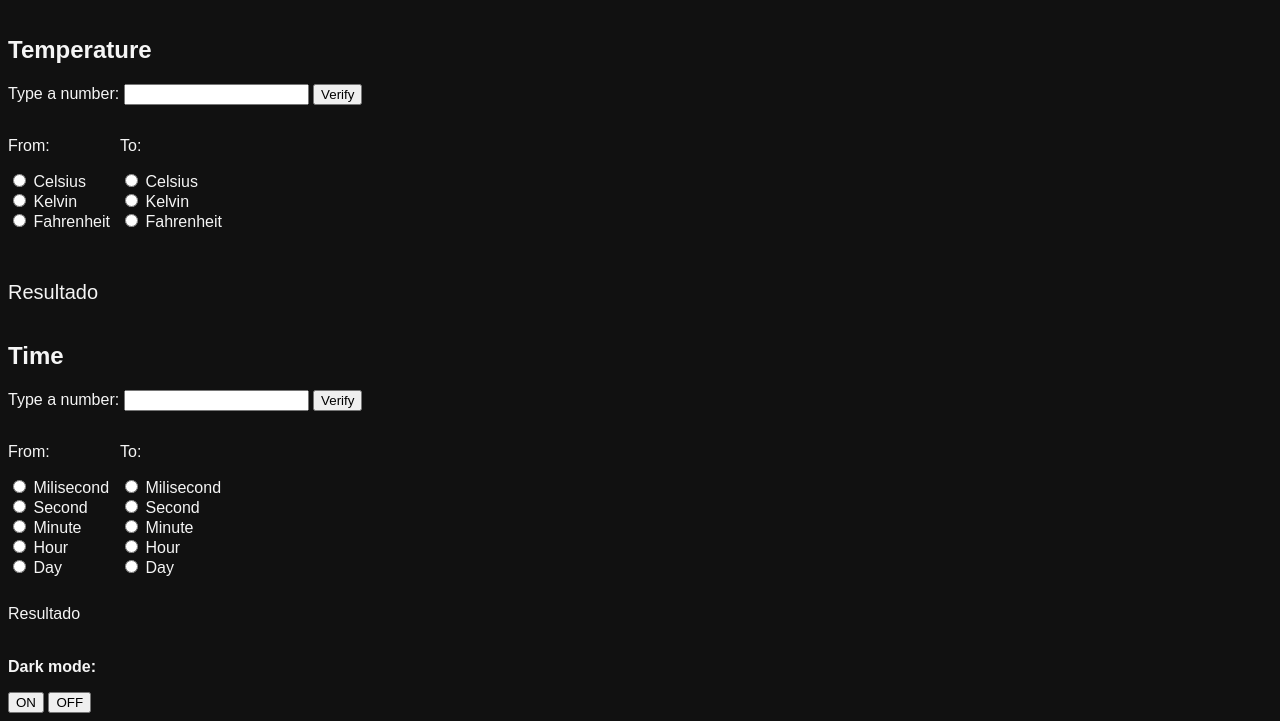
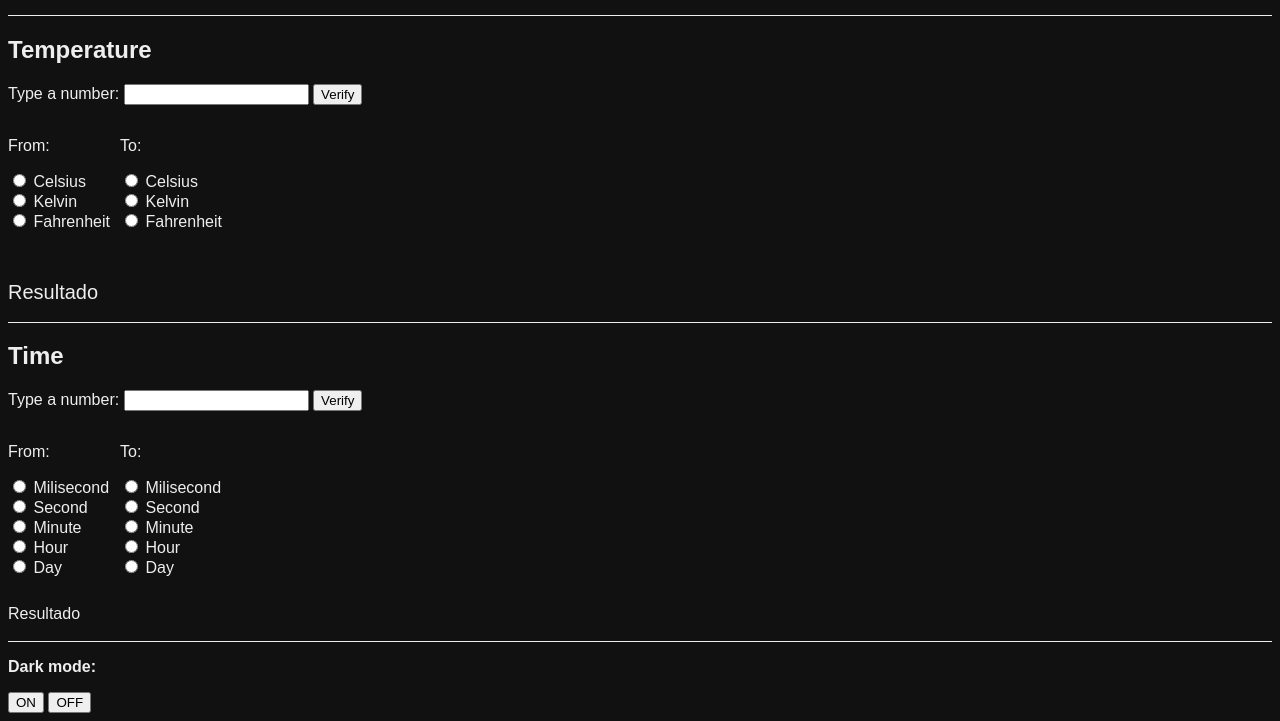
Before and after one commit to Frederico3101/Converter, a plain HTML site: page index.html in a window 1280 px wide. Both pictures are taken after a click on the button "ON". Shown: the part 389-1110 px from the top of the page. Drawn offline with Linux system fonts and the light colour scheme.

Commit message:
Add files via upload

```diff
--- a/index.html
+++ b/index.html
@@ -55,7 +55,7 @@
   </div>
   <div id="resLength" class="result">Resultado</div>
   <br>
-  <div class="divider"></div>
+  <div class="divider" id="divider1"></div>
 
   <!-- ================================== TEMPERATURE ================================== -->
 
@@ -94,7 +94,7 @@
 
   <div id="resTemperature" class="result">Resultado</div>
   <br>
-  <div class="divider"></div>
+  <div class="divider" id="divider2"></div>
 
   <!-- ================================== TIME ================================== -->
 
@@ -145,7 +145,7 @@
   <br>
   <div id="resTime">Resultado</div>
   <br>
-  <div class="divider"></div>
+  <div class="divider" id="divider3"></div>
   <!-- ================================== DARK MODE ================================== -->
   <p><strong>Dark mode:</strong></p>
   <button onclick="darkModeOn()">ON</button>
--- a/script.js
+++ b/script.js
@@ -265,7 +265,10 @@ function verifyTime() {
 /* ======================== DARK MODE ======================== */
 function darkModeOn() {
   document.body.style.background = '#111111'
-  document.body.style.color = 'whitesmoke'
+  document.body.style.color = '#eeeeee'
+  document.getElementById('divider1').style.backgroundColor = "#eeeeee";
+  document.getElementById('divider2').style.backgroundColor = "#eeeeee";
+  document.getElementById('divider3').style.backgroundColor = "#eeeeee";
 }
 
 function darkModeOff() {
```
